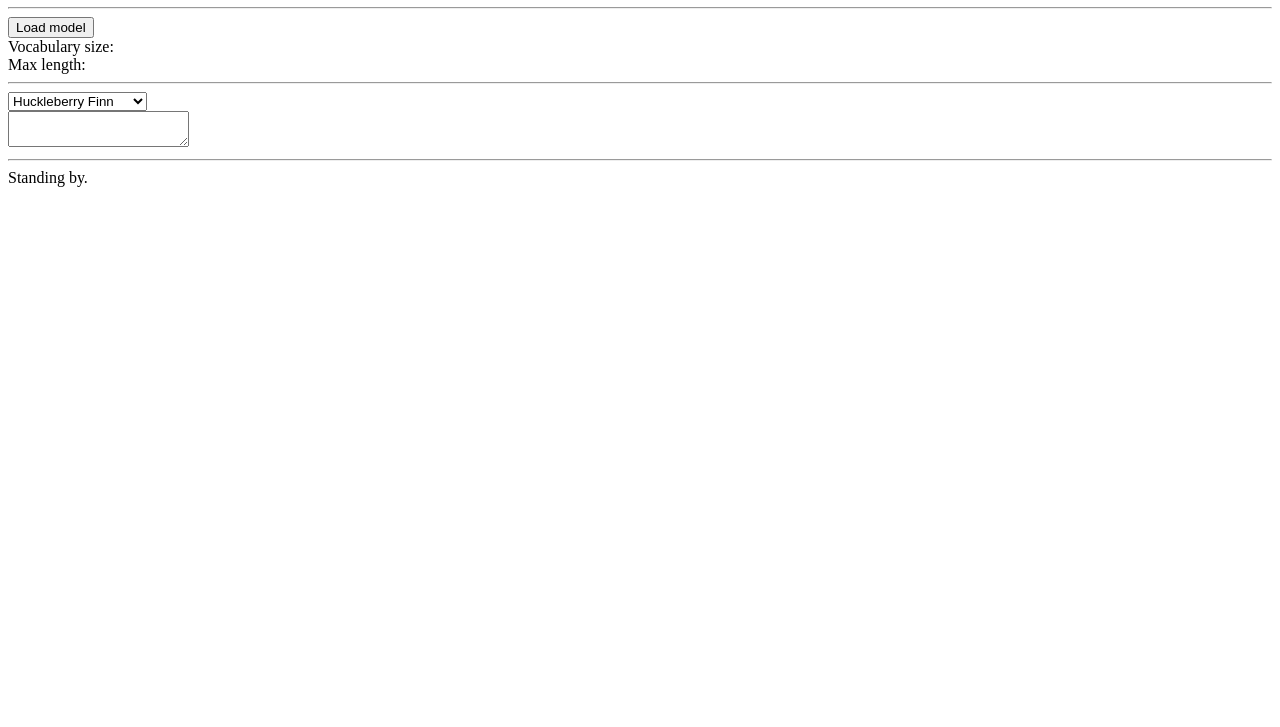
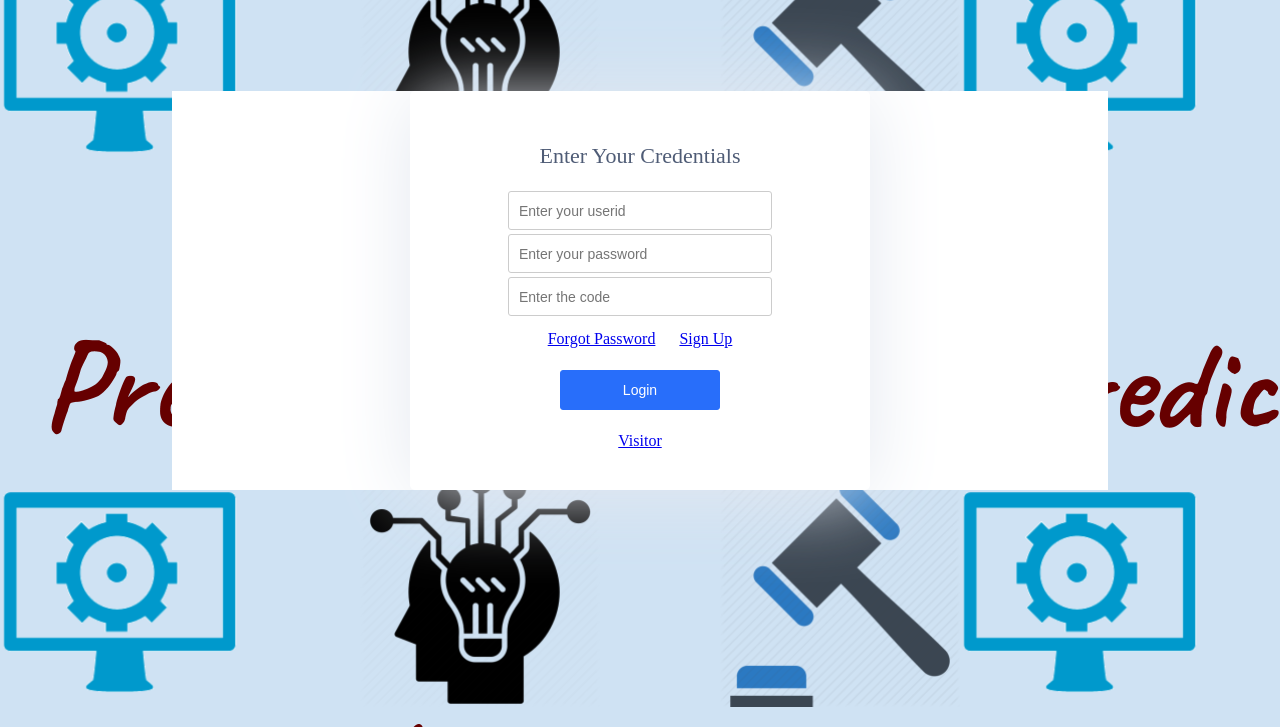
Before and after one commit to luvkaggarwal/hw4, a plain HTML site: page webapp/index.html in a window 1280 px wide. Shown: the part 73-800 px from the top of the page. Drawn offline with Linux system fonts and the light colour scheme; files whose address does not match are found by name.

Commit message:
Background Styling done

```diff
--- a/webapp/index.html
+++ b/webapp/index.html
@@ -1,49 +1,21 @@
-
 <!doctype html>
-
+<html>
+<head>
+    <link rel="stylesheet" href="style.css">
+    <title>NLPCLS</title>
+</head>
 <body>
-  <style>
-    #textfield {
-      font-size: 120%;
-      width: 60%;
-      height: 200px;
-    }
-  </style>
-  <h1>
-    Title
-  </h1>
-  <hr>
-  <div class="create-model">
-    <button id="load-model" style="display:none">Load model</button>
-  </div>
-  <div>
-    <div>
-      <span>Vocabulary size: </span>
-      <span id="vocabularySize"></span>
+    <div align="center">
+        <form method="post" action="/security/loginCheck">
+            <h3>Enter Your Credentials</h3>
+            <input type="number" name="userid" autocomplete="off" placeholder="Enter your userid">
+            <input type="password" name="password" placeholder="Enter your password">
+            <input type='text' required name='captcha' autocomplete="off" placeholder='Enter the code'>
+            <a href="/security/forgotPassword">Forgot Password</a>
+            <a href="/security/signup">Sign Up</a>
+            <input type="submit" value="Login">
+            <a href="/security/visitor">Visitor</a>
+        </form>
     </div>
-    <div>
-      <span>Max length: </span>
-      <span id="maxLen"></span>
-    </div>
-  </div>
-  <hr>
-  <div>
-    <select id="example-select" class="form-control">
-      <option value="example1">Huckleberry Finn</option>
-      <option value="example2">Pride and Prejudice</option>
-      <option value="example3">Two Cities</option>
-      <option value="example4">Moby Dick</option>
-      <option value="example5">Jane Eyre</option>
-    </select>
-  </div>
-  <div>
-    <textarea id="text-entry"></textarea>
-  </div>
-  <hr>
-  <div>
-    <span id="status">Standing by.</span>
-  </div>
-
-  <script src='https://cdn.jsdelivr.net/npm/@tensorflow/tfjs/dist/tf.min.js'></script>
-  <script src='index.js'></script>
 </body>
+</html>
--- /dev/null
+++ b/webapp/style.css
@@ -0,0 +1,61 @@
+input[type=text], input[type=password], input[type=number], input[type=email] {
+    display: block;
+    margin: 1%;
+    width: 250px;
+    height: 35px;
+    border-radius: 3px;
+    border: 1px solid #CCCCCC;
+    font-size: 14px;
+    padding-left: 10px;
+    transition: .3s;
+}
+input[type=submit] {
+    width: 160px;
+    height: 40px;
+    margin: 3%;
+    background-color: #286EFA;
+    color: white;
+    display: block;
+    padding: 1%;
+    border: 1px solid #286EFA;
+    font-size: 14px;
+    border-radius: 3px;
+    cursor: pointer;
+}
+input[type=submit]:hover {
+    background-color: #3b77e5;
+}
+form {
+    margin: auto;
+    width: 400px;
+    height: auto;
+    padding: 30px;
+    border-radius: 5px;
+    box-shadow: 0px 5px 80px 0px #E4E8F0;
+    display: inline-block;
+}
+div {
+    margin: 13%;
+    border: none;
+    background-color: white;
+    display: block;
+}
+body {
+    background-color: white;
+    background-image: url("background.png");
+    text-align: center;
+}
+img {
+    border-radius: 50%;
+    width: 30%;
+    height: auto;
+}
+h3 {
+    font-size: 22px;
+    font-weight: 200;
+    color: #4F5C76;
+}
+a {
+    margin: 10px;
+    display: inline-block;
+}
```
Also changed, not shown: webapp/background.png (added).
